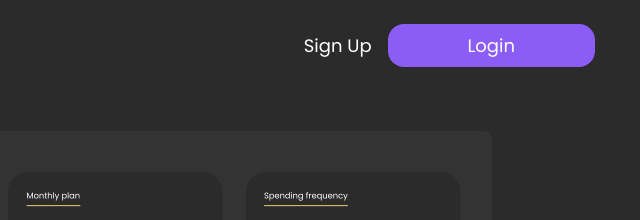
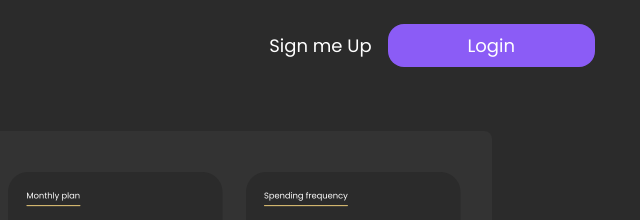
Before and after one commit to fabuzard/Landing-Page, a website: page index.html in a window 1280 px wide. Shown: the top 220 px of the page, 637-1277 px from the left. Drawn offline with Linux system fonts and the light colour scheme.

Commit message:
test adding something

```diff
--- a/index.html
+++ b/index.html
@@ -12,7 +12,7 @@
       <div
         class="auth-links flex items-center space-x-4 font-logo text-auth-size"
       >
-        <a class="cursor-pointer">Sign Up</a>
+        <a class="cursor-pointer">Sign me Up</a>
         <a
           class="login-button bg-violet-500 hover:bg-violet-700 text-white py-2 px-20 rounded-2xl cursor-pointer"
           >Login</a
```
